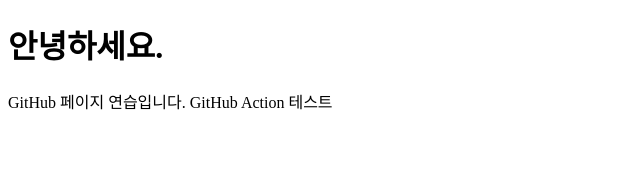
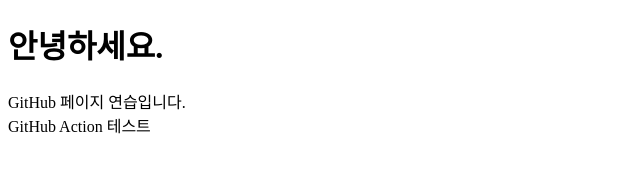
Before and after one commit to lee-gi-seok/lee-gi-seok.github.io, a plain HTML site: page index.html in a window 1280 px wide. Shown: the whole page, without its empty margins (0-640 px from the left). Drawn offline with Linux system fonts and the light colour scheme.

Commit message:
Githaub Action Test

```diff
--- a/index.html
+++ b/index.html
@@ -8,7 +8,7 @@
 </head>
 <body>
     <h1>안녕하세요.</h1>
-    GitHub 페이지 연습입니다.
+    GitHub 페이지 연습입니다.<br>
     GitHub Action 테스트
 </body>
 </html>
```
